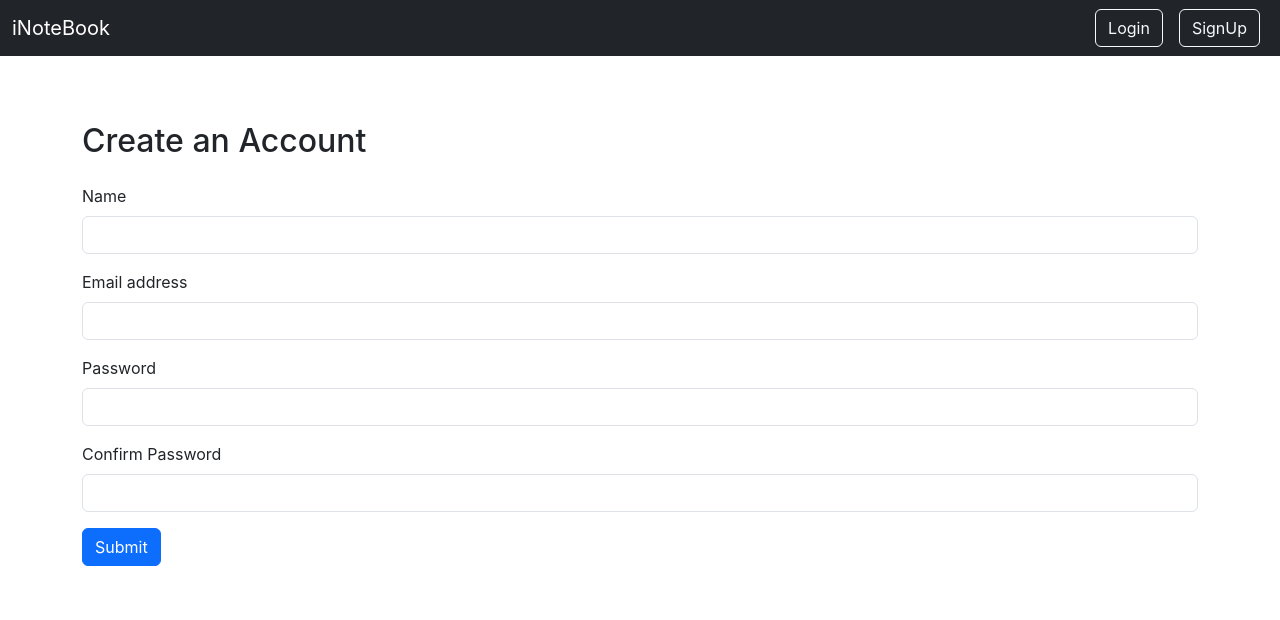
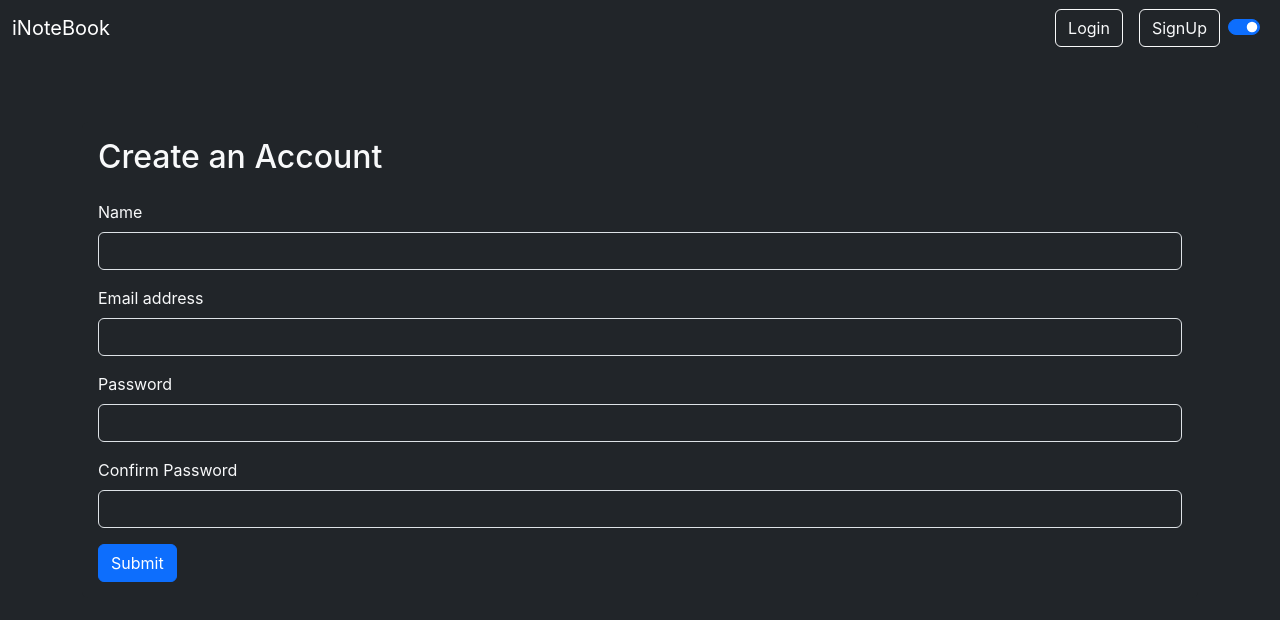
Before and after one commit to rakeshmuntha/Keeper, a React (Create React App) app: page /signup in a window 1280 px wide. Shown: the top 620 px of the page. Built offline with nearby package versions, Linux system fonts and the light colour scheme; no server answers.

Commit message:
added some darkmode functionality

```diff
--- a/public/index.html
+++ b/public/index.html
@@ -1,6 +1,6 @@
 <!DOCTYPE html>
-<html lang="en">
-
+<html lang="en" >
+<!-- data-bs-theme="dark" -->
 <head>
   <meta charset="utf-8" />
   <meta name="viewport" content="width=device-width, initial-scale=1" />
--- a/src/components/AddNote.js
+++ b/src/components/AddNote.js
@@ -3,7 +3,7 @@ import React, { useContext, useState } from 'react';
 
 function AddNote(props) {
     const context = useContext(NoteContext);
-    const { addnote } = context;
+    const { addnote, mode } = context;
 
     const [note, setnote] = useState({ title: "", description: "", tag: "" });
 
@@ -19,25 +19,58 @@ function AddNote(props) {
         setnote({ ...note, [e.target.name]: e.target.value });
     }
     return (
-        <div>
+    <div className={`bg-${mode} text-${mode === 'light' ? 'dark' : 'light'}`}>
         <form>
             <div className='container my-4'>
-                    <h2>Add a Node</h2>
+                <h2>Add a Note</h2>
                 <div className="mb-3">
                     <label htmlFor="title" className="form-label">Title</label>
-                        <input type="text" className="form-control" id="title" name='title' aria-describedby="emailHelp" onChange={onchange} value={note.title} minLength={1} required/>
+                    <input
+                        type="text"
+                        className={`form-control bg-${mode} text-${mode === 'light' ? 'dark' : 'light'}`}
+                        id="title"
+                        name='title'
+                        aria-describedby="emailHelp"
+                        onChange={onchange}
+                        value={note.title}
+                        minLength={1}
+                        required
+                    />
                 </div>
                 <div className="mb-3">
                     <label htmlFor="description" className="form-label">Description</label>
-                        <input type="text" className="form-control" id="description" name='description' onChange={onchange} value={note.description} minLength={1} required/>
-                    </div><div className="mb-3">
+                    <input
+                        type="text"
+                        className={`form-control bg-${mode} text-${mode === 'light' ? 'dark' : 'light'}`}
+                        id="description"
+                        name='description'
+                        onChange={onchange}
+                        value={note.description}
+                        minLength={1}
+                        required
+                    />
+                </div>
+                <div className="mb-3">
                     <label htmlFor="tag" className="form-label">Tag</label>
-                        <input type="text" className="form-control" id="tag" name='tag' onChange={onchange} value={note.tag}/>
+                    <input
+                        type="text"
+                        className={`form-control bg-${mode} text-${mode === 'light' ? 'dark' : 'light'}`}
+                        id="tag"
+                        name='tag'
+                        onChange={onchange}
+                        value={note.tag}
+                    />
                 </div>
-
-                    <button type="submit" disabled={note.title.length < 1 || note.description.length < 1 } className="btn btn-primary" onClick={handleclick}>Add Note</button>
+                <button
+                    type="submit"
+                    disabled={note.title.length < 1 || note.description.length < 1}
+                    className="btn btn-primary"
+                    onClick={handleclick}
+                >
+                    Add Note
+                </button>
             </div>
-            </form >
+        </form>
     </div>
 )
 }
--- a/src/components/Login.js
+++ b/src/components/Login.js
@@ -1,7 +1,11 @@
-import { useState } from 'react'
+import { useState, useContext } from 'react'
 import { useNavigate } from "react-router-dom";
+import NoteContext from '../context/notes/NoteContext';
 
 function Login(props) {
+
+    const context = useContext(NoteContext);
+    const { mode } = context;
 
     const [credentials, setcredentials] = useState({ email: "", password: "" });
     let navigate = useNavigate();
@@ -40,16 +44,31 @@ function Login(props) {
     }
 
     return (
-        <div className='mt-3'>
+        <div className={`mt-3 bg-${mode} text-${mode === 'light' ? 'dark' : 'light'} p-3 rounded`}>
             <h2>Login to continue to iNoteBook</h2>
             <form onSubmit={handlesubmit} className='my-4'>
                 <div className="mb-3">
                     <label htmlFor="email" className="form-label">Email address</label>
-                    <input type="email" className="form-control" id="email" name='email' aria-describedby="emailHelp" value={credentials.email} onChange={onchange} />
+                    <input
+                        type="email"
+                        className={`form-control bg-${mode} text-${mode === 'light' ? 'dark' : 'light'}`}
+                        id="email"
+                        name='email'
+                        aria-describedby="emailHelp"
+                        value={credentials.email}
+                        onChange={onchange}
+                    />
                 </div>
                 <div className="mb-3">
                     <label htmlFor="password" className="form-label">Password</label>
-                    <input type="password" className="form-control" id="password" name='password' value={credentials.password} onChange={onchange} />
+                    <input
+                        type="password"
+                        className={`form-control bg-${mode} text-${mode === 'light' ? 'dark' : 'light'}`}
+                        id="password"
+                        name='password'
+                        value={credentials.password}
+                        onChange={onchange}
+                    />
                 </div>
                 <button type="submit" className="btn btn-primary">Submit</button>
             </form>
--- a/src/components/Navbar.js
+++ b/src/components/Navbar.js
@@ -1,18 +1,25 @@
-import React from 'react'
+import { useContext } from 'react'
 import { Link, useNavigate } from 'react-router-dom'
+import NoteContext from '../context/notes/NoteContext';
 
 function Navbar() {
 
     let navigate = useNavigate();
-    const handleclick = () =>
-    {
+    const handleclick = () => {
         localStorage.removeItem('token');
         navigate('/login');
+    }
+    const context = useContext(NoteContext);
+    const { mode, setmode } = context;
+    const darkclick = () =>
+    {
+        setmode(mode === 'dark' ? 'light' : 'dark');
+        console.log(mode);
     }
 
     return (
 
-        <nav className="navbar navbar-expand-lg bg-dark navbar-dark">
+        <nav className={`navbar navbar-expand-lg bg-${mode} navbar-${mode}`}>
             <div className="container-fluid">
                 <Link className="navbar-brand" to="/">iNoteBook</Link>
 
@@ -26,12 +33,15 @@ function Navbar() {
                     </ul>
 
                     {!localStorage.getItem('token') ?
-                    <>
-                    <Link className="btn btn-outline-light mx-2" to="/login" role="button">Login</Link>
-                    <Link className="btn btn-outline-light mx-2" to="/signup" role="button">SignUp</Link>
-                    </>
-                    // eslint-disable-next-line
-                    : <button className="btn btn-dark mx-2" onClick={handleclick} role="button">Logout</button>}
+                        <>
+                            <Link className={`btn btn-outline-${mode === 'dark' ? 'light' : 'dark'} mx-2`} to="/login" role="button">Login</Link>
+                            <Link className={`btn btn-outline-${mode === 'dark' ? 'light' : 'dark'} mx-2`} to="/signup" role="button">SignUp</Link>
+                        </>
+                        // eslint-disable-next-line
+                        : <button className={`btn btn-${mode} mx-2`} onClick={handleclick} role="button">Logout</button>}
+                    <div className={`form-check form-switch text-dard`}>
+                        <input style={{ cursor: 'pointer' }} className="form-check-input" type="checkbox" onClick={darkclick} role="switch" id="switchCheckDefault" defaultChecked />
+                    </div>
 
                 </div>
             </div>
--- a/src/components/Noteitem.js
+++ b/src/components/Noteitem.js
@@ -4,7 +4,7 @@ import NoteContext from '../context/notes/NoteContext';
 function Noteitem(props) {
 
     const context = useContext(NoteContext);
-    const { deletenote } = context;
+    const { deletenote, mode } = context;
     const { note, updatenote } = props;
     const ref = useRef(null);
     const ref1 = useRef(null);
@@ -22,47 +22,65 @@ function Noteitem(props) {
 
     return (
         <>
-
-            <button type="button" ref={ref} style={{ display: 'none' }} className="btn btn-primary" data-bs-toggle="modal" data-bs-target="#staticBackdrop">
+            {/* Hidden trigger button for modal */}
+            <button
+                type="button"
+                ref={ref}
+                style={{ display: 'none' }}
+                className="btn btn-primary"
+                data-bs-toggle="modal"
+                data-bs-target="#staticBackdrop"
+            >
                 Launch static backdrop modal
             </button>
 
-
-            <div className="modal fade" id="staticBackdrop" data-bs-backdrop="static" data-bs-keyboard="false" tabIndex="-1" aria-labelledby="staticBackdropLabel" aria-hidden="true">
+            {/* Delete Confirmation Modal */}
+            <div
+                className="modal fade"
+                id="staticBackdrop"
+                data-bs-backdrop="static"
+                data-bs-keyboard="false"
+                tabIndex="-1"
+                aria-labelledby="staticBackdropLabel"
+                aria-hidden="true"
+            >
                 <div className="modal-dialog">
-                    <div className="modal-content">
+                    <div className={`modal-content bg-${mode} text-${mode === 'dark' ? 'light' : 'dark'}`}>
                         <div className="modal-header">
                             <h1 className="modal-title fs-5" id="staticBackdropLabel">Delete Note</h1>
                             <button type="button" className="btn-close" data-bs-dismiss="modal" aria-label="Close"></button>
                         </div>
                         <div className="modal-body">
-                            Are you sure want to delete the notes ?
+                            Are you sure you want to delete this note?
                         </div>
                         <div className="modal-footer">
                             <button type="button" className="btn btn-secondary" data-bs-dismiss="modal" ref={ref1}>No</button>
-                            <button type="button" className="btn btn-primary" onClick={shoulddelete}>Yes</button>
+                            <button type="button" className="btn btn-danger" onClick={shoulddelete}>Yes</button>
                         </div>
                     </div>
                 </div>
             </div>
+
+            {/* Note Card */}
             <div className='col-md-3'>
-                <div className="card my-3">
+                <div className={`card my-3 bg-${mode} text-${mode === 'dark' ? 'light' : 'dark'} border-${mode === 'dark' ? 'light' : 'dark'}`}>
                     <div className="card-body">
-                        <div className="d-flex" style={    {alignItems: "baseline"}}>
+                        <div className="d-flex align-items-baseline justify-content-between">
                             <h5 className="card-title">{note.title}</h5>
-                            <i className="fa-solid fa-trash mx-2" onClick={ondelete}></i>
-                            <i className="fa-solid fa-pen" onClick={() => { updatenote(note) }}></i>
+                            <div>
+                                <i className="fa-solid fa-trash mx-2" style={{ cursor: 'pointer' }} onClick={ondelete}></i>
+                                <i className="fa-solid fa-pen" style={{ cursor: 'pointer' }} onClick={() => updatenote(note)}></i>
+                            </div>
                         </div>
-
                         <p className="card-text">{note.description}</p>
-                        <p className="card-text">{note.tag}</p>
-                        {/* <a href="#" className="btn btn-primary">Go somewjererhere</a> */}
-
+                        <p className={`card-text text-${mode === 'dark' ? 'secondary' : 'muted'}`}>
+                            <small>{note.tag}</small>
+                        </p>
                     </div>
                 </div>
             </div>
         </>
-    )
+    );
 }
 
 export default Noteitem
--- a/src/components/Notes.js
+++ b/src/components/Notes.js
@@ -7,23 +7,23 @@ import { useNavigate } from 'react-router-dom';
 function Notes(props) {
 
     const context = useContext(NoteContext);
-    const { notes, getnotes, editnote } = context;
+    const { notes, getnotes, editnote, mode } = context;
     let navigate = useNavigate();
 
     useEffect(() => {
 
-        if(localStorage.getItem('token')) getnotes();
+        if (localStorage.getItem('token')) getnotes();
         else navigate('/login');
         // eslint-disable-next-line
     }, [])
 
     const ref = useRef(null);
     const refclose = useRef(null);
-    const [note, setnote] = useState({id: "", etitle: "", edescription: "", etag: "" });
+    const [note, setnote] = useState({ id: "", etitle: "", edescription: "", etag: "" });
 
     const updatenote = (currentnote) => {
         ref.current.click();
-        setnote({_id: currentnote._id, etitle: currentnote.title, edescription: currentnote.description, etag: currentnote.tag});
+        setnote({ _id: currentnote._id, etitle: currentnote.title, edescription: currentnote.description, etag: currentnote.tag });
     }
 
     const handleclick = (e) => {
@@ -36,20 +36,20 @@ function Notes(props) {
         // console.log(e);
         setnote({ ...note, [e.target.name]: e.target.value });
     }
-
     return (
         <>
-            <AddNote showalert= {props.showalert}/>
+            <AddNote showalert={props.showalert} />
+
             <button type="button" className="btn btn-primary" ref={ref} style={{ display: 'none' }} data-bs-toggle="modal" data-bs-target="#exampleModal">
                 Launch demo modal
             </button>
 
             <div className="modal fade" id="exampleModal" tabIndex="-1" aria-labelledby="exampleModalLabel" aria-hidden="true">
                 <div className="modal-dialog">
-                    <div className="modal-content">
-                        <div className="modal-header">
+                    <div className={`modal-content bg-${mode} text-${mode === 'dark' ? 'light' : 'dark'} border-${mode === 'dark' ? 'light' : 'dark'}`}>
+                        <div className={`modal-header border-bottom border-${mode === 'dark' ? 'light' : 'dark'}`}>
                             <h1 className="modal-title fs-5" id="exampleModalLabel">Edit Note</h1>
-                            <button type="button" className="btn-close" data-bs-dismiss="modal" aria-label="Close"></button>
+                            <button type="button" className={`btn-close ${mode === 'dark' ? 'btn-close-white' : ''}`} data-bs-dismiss="modal" aria-label="Close"></button>
                         </div>
                         <div className="modal-body">
                             <form>
@@ -57,41 +57,38 @@ function Notes(props) {
                                     <h2>Edit Note</h2>
                                     <div className="mb-3">
                                         <label htmlFor="title" className="form-label">Title</label>
-                                        <input type="text" className="form-control" id="etitle" name='etitle' aria-describedby="emailHelp" value={note.etitle} onChange={onchange} minLength={1} required/>
+                                        <input type="text" className={`form-control bg-${mode} text-${mode === 'dark' ? 'light' : 'dark'}`} id="etitle" name='etitle' value={note.etitle} onChange={onchange} minLength={1} required />
                                     </div>
                                     <div className="mb-3">
                                         <label htmlFor="description" className="form-label">Description</label>
-                                        <input type="text" className="form-control" id="edescription" name='edescription' value={note.edescription} onChange={onchange} minLength={1} required/>
-                                    </div><div className="mb-3">
+                                        <input type="text" className={`form-control bg-${mode} text-${mode === 'dark' ? 'light' : 'dark'}`} id="edescription" name='edescription' value={note.edescription} onChange={onchange} minLength={1} required />
+                                    </div>
+                                    <div className="mb-3">
                                         <label htmlFor="tag" className="form-label">Tag</label>
-                                        <input type="text" className="form-control" id="etag" name='etag' value={note.etag} onChange={onchange} />
+                                        <input type="text" className={`form-control bg-${mode} text-${mode === 'dark' ? 'light' : 'dark'}`} id="etag" name='etag' value={note.etag} onChange={onchange} />
                                     </div>
                                 </div>
-                            </form >
+                            </form>
                         </div>
-                        <div className="modal-footer">
-                            <button type="button" ref={refclose} className="btn btn-secondary" data-bs-dismiss="modal">Close</button>
-                            <button type="button" disabled={note.etitle.length < 1 || note.edescription.length < 1 } className="btn btn-primary" onClick={handleclick}>Update Note</button>
+                        <div className={`modal-footer border-top border-${mode === 'dark' ? 'light' : 'dark'}`}>
+                            <button type="button" ref={refclose} className={`btn btn-${mode === 'dark' ? 'light' : 'secondary'}`} data-bs-dismiss="modal">Close</button>
+                            <button type="button" disabled={note.etitle.length < 1 || note.edescription.length < 1} className="btn btn-primary" onClick={handleclick}>Update Note</button>
                         </div>
                     </div>
                 </div>
             </div>
 
-
-
-
-
             <div className='row my-3'>
-                <h2>Your Notes</h2>
-                <div className="container mx-1">
+                <h2 className={`text-${mode === 'dark' ? 'light' : 'dark'}`}>Your Notes</h2>
+                <div className={`container mx-1 text-${mode === 'dark' ? 'light' : 'dark'}`}>
                     {notes.length === 0 && 'No notes to Display'}
                 </div>
                 {notes.map((note) => {
-                    return <Noteitem key={note._id} updatenote={updatenote} note={note} showalert={props.showalert}/>
+                    return <Noteitem key={note._id} updatenote={updatenote} note={note} showalert={props.showalert} />
                 })}
             </div>
         </>
-    )
+    );
 }
 
 export default Notes
--- a/src/components/Signup.js
+++ b/src/components/Signup.js
@@ -1,7 +1,11 @@
-import {useState} from 'react'
+import {useState, useContext} from 'react'
 import { useNavigate } from "react-router-dom";
+import NoteContext from '../context/notes/NoteContext';
 
 function Signup(props) {
+
+    const context = useContext(NoteContext);
+    const { mode } = context;
 
     const [credentials, setcredentials] =  useState({name: "", email: "" , password: "", cpassword: ""});
     let navigate = useNavigate();
@@ -44,30 +48,69 @@ function Signup(props) {
     }
 
     return (
-        <div className='mt-3'>
+    <div className={`mt-3 bg-${mode} text-${mode === 'light' ? 'dark' : 'light'} p-3 rounded`}>
         <h2>Create an Account</h2>
         <form onSubmit={handlesubmit} className='mt-4'>
             <div className="mb-3">
                 <label htmlFor="name" className="form-label">Name</label>
-                    <input type="test" className="form-control" id="name" name='name' aria-describedby="emailHelp" value={credentials.name} onChange={onchange} required/>
+                <input
+                    type="text"
+                    className={`form-control bg-${mode} text-${mode === 'light' ? 'dark' : 'light'}`}
+                    id="name"
+                    name='name'
+                    aria-describedby="emailHelp"
+                    value={credentials.name}
+                    onChange={onchange}
+                    required
+                />
             </div>
 
             <div className="mb-3">
                 <label htmlFor="email" className="form-label">Email address</label>
-                    <input type="email" className="form-control" id="email" name='email' aria-describedby="emailHelp" value={credentials.email} onChange={onchange} required/>
+                <input
+                    type="email"
+                    className={`form-control bg-${mode} text-${mode === 'light' ? 'dark' : 'light'}`}
+                    id="email"
+                    name='email'
+                    aria-describedby="emailHelp"
+                    value={credentials.email}
+                    onChange={onchange}
+                    required
+                />
             </div>
+
             <div className="mb-3">
                 <label htmlFor="password" className="form-label">Password</label>
-                    <input type="password" className="form-control" id="password" name='password' value={credentials.password} onChange={onchange} required minLength={2}/>
+                <input
+                    type="password"
+                    className={`form-control bg-${mode} text-${mode === 'light' ? 'dark' : 'light'}`}
+                    id="password"
+                    name='password'
+                    value={credentials.password}
+                    onChange={onchange}
+                    required
+                    minLength={2}
+                />
             </div>
+
             <div className="mb-3">
                 <label htmlFor="cpassword" className="form-label">Confirm Password</label>
-                    <input type="password" className="form-control" id="cpassword" name='cpassword' value={credentials.password} onChange={onchange} required minLength={2}/>
+                <input
+                    type="password"
+                    className={`form-control bg-${mode} text-${mode === 'light' ? 'dark' : 'light'}`}
+                    id="cpassword"
+                    name='cpassword'
+                    value={credentials.password}
+                    onChange={onchange}
+                    required
+                    minLength={2}
+                />
             </div>
+
             <button type="submit" className="btn btn-primary">Submit</button>
         </form>
     </div>
-    )
+);
 }
 
 export default Signup
--- a/src/context/notes/NoteState.js
+++ b/src/context/notes/NoteState.js
@@ -5,7 +5,7 @@ const NoteState = (props) => {
 
     // const host = 'http://localhost:3000';
     const host = process.env.REACT_APP_API_URL;
-
+    const [mode, setmode] = useState("dark");
 
     // Initialize with empty array instead of array with empty object
     const notesInitial = [];
@@ -125,7 +125,7 @@ const NoteState = (props) => {
     }
 
     return (
-        <NoteContext.Provider value={{ notes, setnotes, addnote, deletenote, editnote, getnotes }}>
+        <NoteContext.Provider value={{ notes, setnotes, addnote, deletenote, editnote, getnotes, setmode, mode }}>
             {props.children}
         </NoteContext.Provider>
     )
```
Also changed, not shown: src/App.js (+7 -3 lines). Lines whose indentation alone changed are shown as unchanged.
